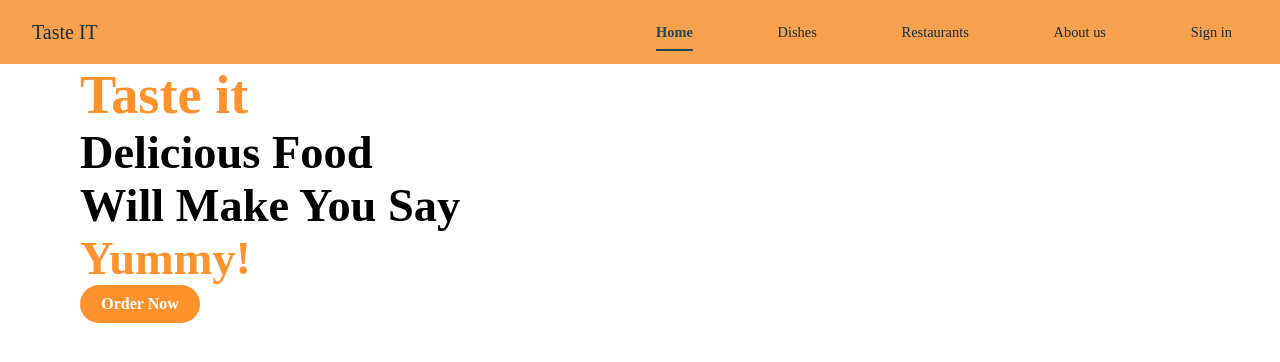
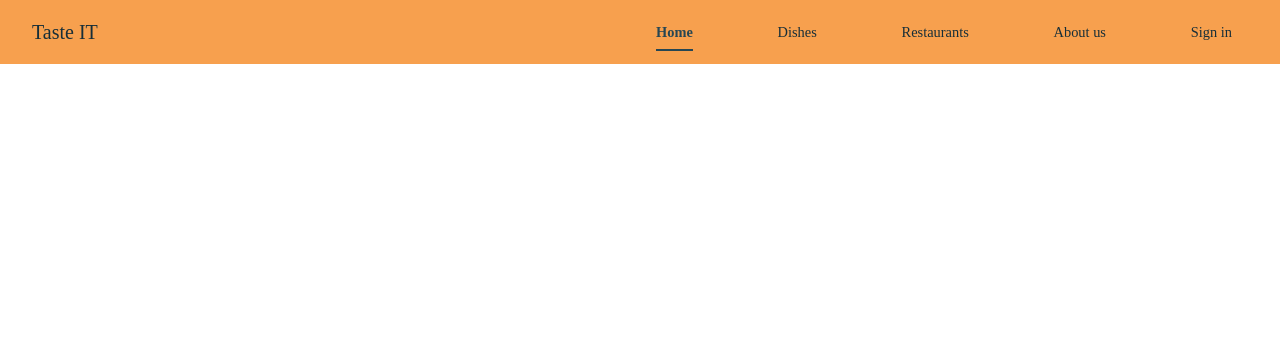
Before and after one commit to xRyolinx/tasteit, a Flask app: page / in a window 1280 px wide. Shown: the top 362 px of the page. Run offline with Flask 3, Linux system fonts and the light colour scheme; some libraries are stand-ins or nearby versions; some web fonts are replaced.

Commit message:
home update

```diff
--- a/templates/home.html
+++ b/templates/home.html
@@ -43,7 +43,7 @@
     </nav>
 
     <!-- Content -->
-    <main>
+    <!-- <main>
         <div data-aos="fade-right">
             <div class="text">
                 <h3 style="color: #FF922C;"><b>Taste it</b></h3>
@@ -56,13 +56,13 @@
                     <b>Yummy!</b>
                 </p>
             </div>
-        </div>
+        </div> -->
 
         <!-- Order now -->
-        <div class="button" onclick="document.querySelector('#order').click();">
+        <!-- <div class="button" onclick="document.querySelector('#order').click();">
             <a id="order" href="/dishes">Order Now</a>
         </div>
-    </div>
+    </div> -->
 
 
     <script src="https://unpkg.com/aos@2.3.1/dist/aos.js"></script>
```
